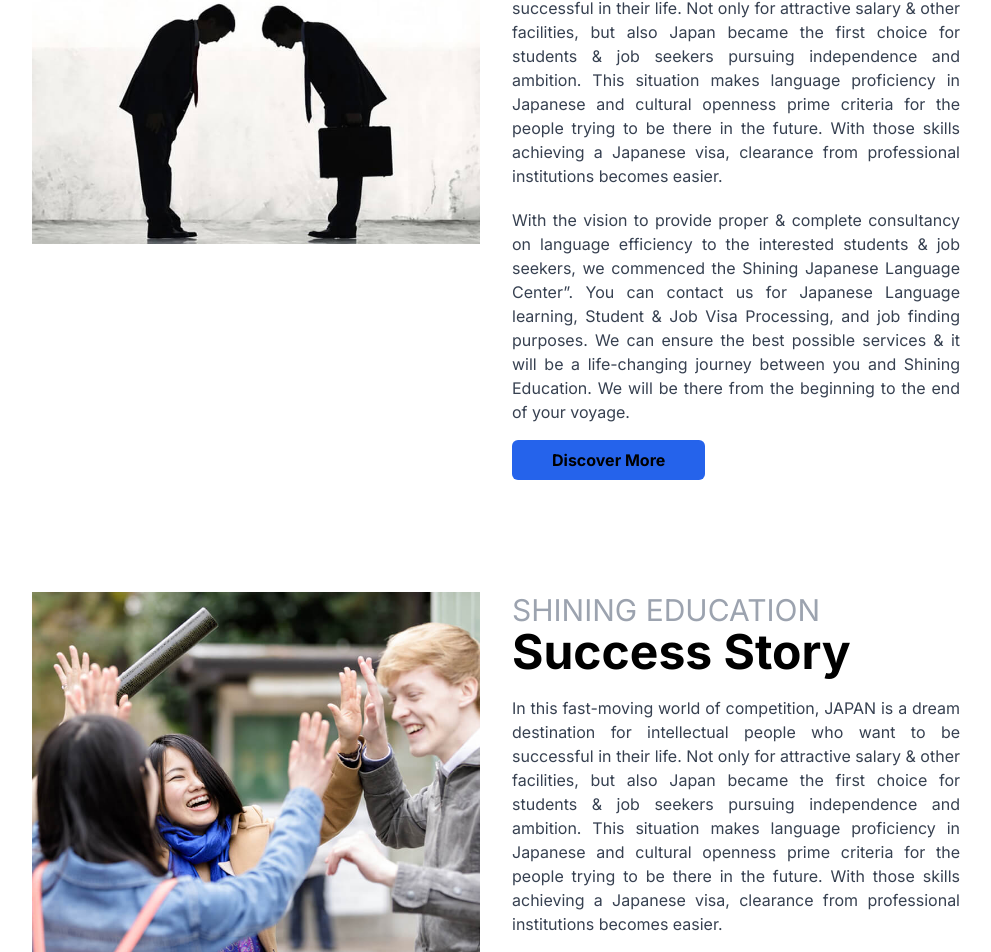
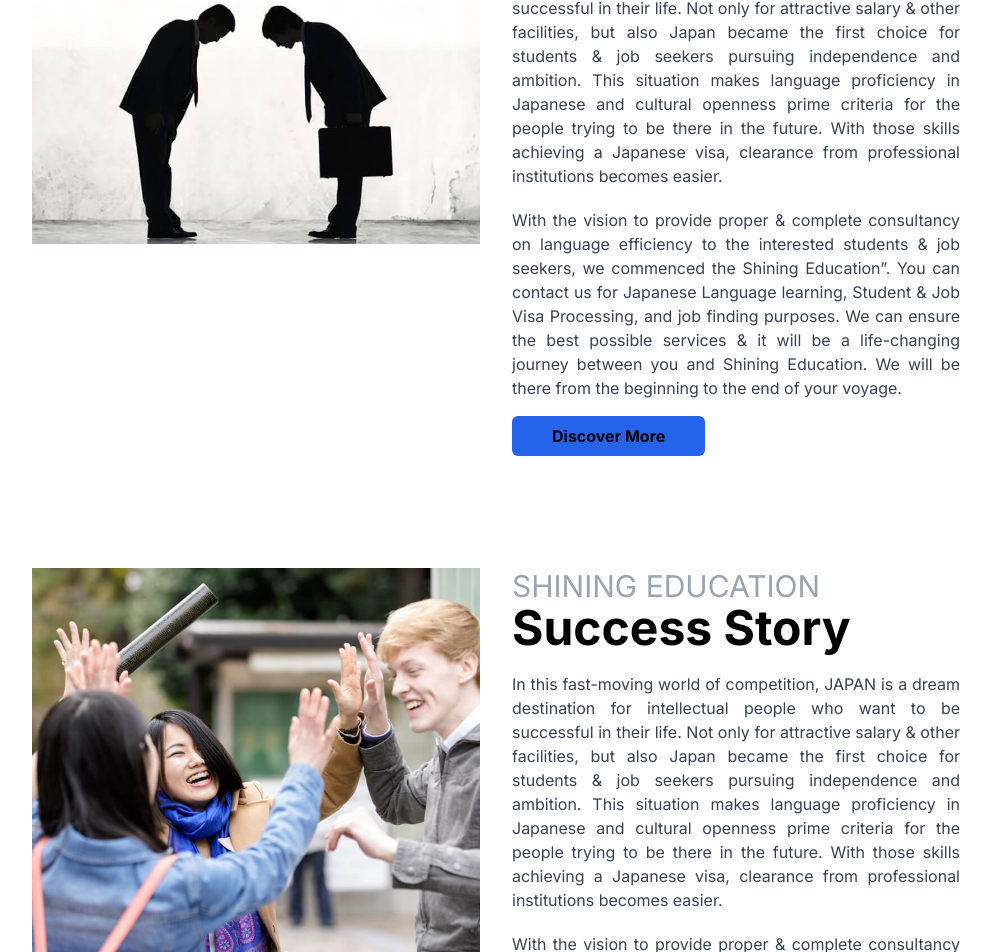
Before and after one commit to taherul77/ShiningEducation, a Next.js app: page / in a window 1280 px wide. Shown: the part 1516-2468 px from the top of the page, without its empty margins (144-1135 px from the left). Built offline with nearby package versions, Linux system fonts and the light colour scheme.

Commit message:
update project

```diff
--- a/src/components/page/Home/About/About.js
+++ b/src/components/page/Home/About/About.js
@@ -16,7 +16,7 @@
           </div>
           <div>
             <p className="text-justify pt-5 text-gray-700">In this fast-moving world of competition, JAPAN is a dream destination for intellectual people who want to be successful in their life. Not only for attractive salary & other facilities, but also Japan became the first choice for students & job seekers pursuing independence and ambition. This situation makes language proficiency in Japanese and cultural openness prime criteria for the people trying to be there in the future. With those skills achieving a Japanese visa, clearance from professional institutions becomes easier.</p>
-            <p className="text-justify pt-5 text-gray-700">With the vision to provide proper & complete consultancy on language efficiency to the interested students & job seekers, we commenced the Shining Japanese Language Center”. You can contact us for Japanese Language learning, Student & Job Visa Processing, and job finding purposes. We can ensure the best possible services & it will be a life-changing journey between you and Shining Education. We will be there from the beginning to the end of your voyage.</p>
+            <p className="text-justify pt-5 text-gray-700">With the vision to provide proper & complete consultancy on language efficiency to the interested students & job seekers, we commenced the Shining Education”. You can contact us for Japanese Language learning, Student & Job Visa Processing, and job finding purposes. We can ensure the best possible services & it will be a life-changing journey between you and Shining Education. We will be there from the beginning to the end of your voyage.</p>
           </div>
           <div className="pt-4">
             <Link href={"/about-us"}>
```
